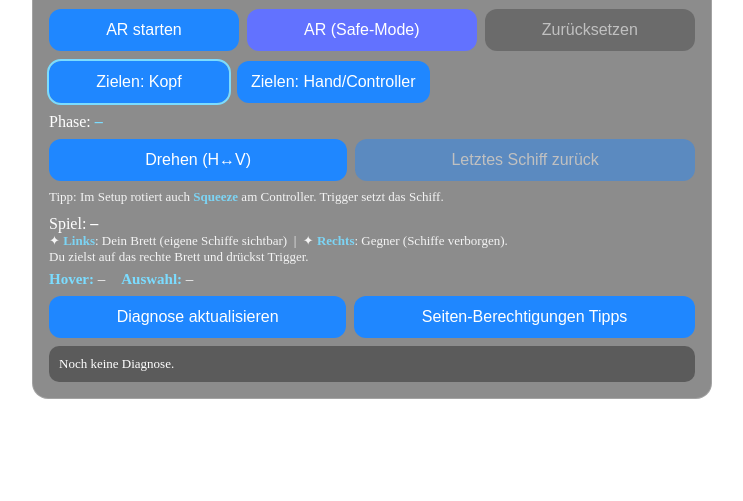
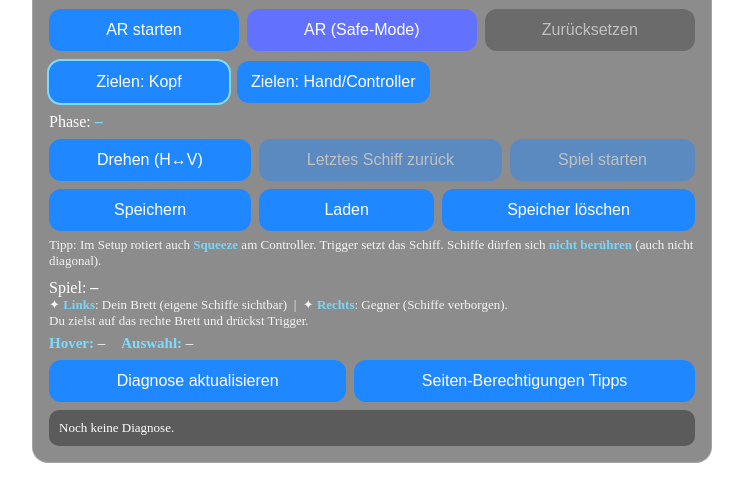
Before and after one commit to Cesarus85/battleshipnew, a plain HTML site: page index.html in a window 1280 px wide. Shown: the part 69-570 px from the top of the page, without its empty margins (268-1011 px from the left). Drawn offline with Linux system fonts and the light colour scheme.

Commit message:
Update index.html

```diff
--- a/index.html
+++ b/index.html
@@ -3,7 +3,7 @@
 <head>
   <meta charset="utf-8" />
   <meta name="viewport" content="width=device-width, initial-scale=1, viewport-fit=cover" />
-  <title>AR Battleship – Step 4 (KI & Runden)</title>
+  <title>AR Battleship – Step 7 (Persistenz + No-Touch)</title>
   <link rel="stylesheet" href="./styles.css" />
   <style>
     #fleet { display:flex; gap:8px; flex-wrap:wrap; font-size:14px; opacity:.95; }
@@ -12,6 +12,8 @@
     #setupBtns button { min-width:150px; }
     #phase { font-weight:600; color:#7bdcff; }
     #turn { font-weight:600; }
+    #persistBtns { display:flex; gap:8px; flex-wrap:wrap; margin:6px 0 0; }
+    #persistBtns button { min-width:140px; }
   </style>
 </head>
 <body>
@@ -39,10 +41,19 @@
         <div id="setupBtns">
           <button id="btnRotate">Drehen (H↔V)</button>
           <button id="btnUndo" disabled>Letztes Schiff zurück</button>
-          <button id="btnStartGame" disabled style="display:none">Spiel starten</button>
+          <button id="btnStartGame" disabled>Spiel starten</button>
         </div>
-        <div style="font-size:13px;opacity:.9">
+
+        <!-- Persistenz -->
+        <div id="persistBtns">
+          <button id="btnSave">Speichern</button>
+          <button id="btnLoad">Laden</button>
+          <button id="btnClear">Speicher löschen</button>
+        </div>
+
+        <div style="font-size:13px;opacity:.9;margin-top:6px">
           Tipp: Im Setup rotiert auch <strong>Squeeze</strong> am Controller. Trigger setzt das Schiff.
+          Schiffe dürfen sich <strong>nicht berühren</strong> (auch nicht diagonal).
         </div>
       </div>
 
```
